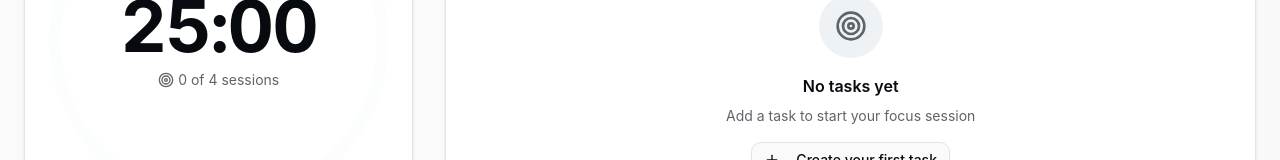
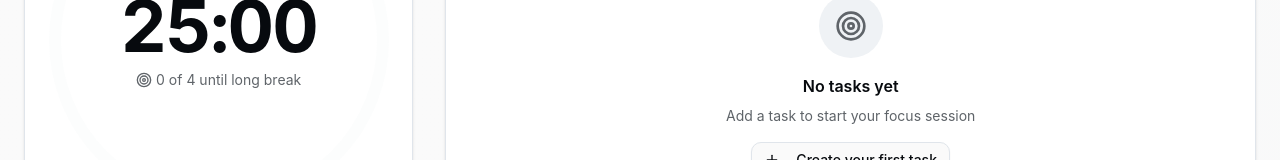
Before and after one commit to harish-govindasamy/pomodoro-timer, a Next.js app: page / in a window 1280 px wide. Shown: the part 300-460 px from the top of the page. Built offline with nearby package versions, Linux system fonts and the light colour scheme.

Commit message:
UI: Show task progress separately from session cycle progress

```diff
--- a/src/components/Timer/CircularTimerDisplay.tsx
+++ b/src/components/Timer/CircularTimerDisplay.tsx
@@ -114,7 +114,7 @@ export function CircularTimerDisplay() {
             25:00
           </div>
           <div className="text-sm text-muted-foreground mt-2">
-            0 of 4 sessions
+            0 of 4 until long break
           </div>
         </CircularProgress>
       </div>
@@ -157,9 +157,20 @@ export function CircularTimerDisplay() {
         <div className="text-6xl font-bold text-foreground tabular-nums tracking-tight">
           {displayTime}
         </div>
-        <div className="text-sm text-muted-foreground mt-2">
-          {pomodorosCompleted} of 4 sessions
-        </div>
+        {selectedTask ? (
+          <div className="text-sm text-muted-foreground mt-2 text-center">
+            <div className="font-medium text-primary">
+              {selectedTask.completedPomodoros}/{selectedTask.estimatedPomodoros} task pomodoros
+            </div>
+            <div className="text-xs mt-1">
+              {pomodorosCompleted % 4} of 4 until long break
+            </div>
+          </div>
+        ) : (
+          <div className="text-sm text-muted-foreground mt-2">
+            {pomodorosCompleted % 4} of 4 until long break
+          </div>
+        )}
       </CircularProgress>
 
       {/* Motivational Text */}
--- a/src/components/Timer/EnhancedTimerDisplay.tsx
+++ b/src/components/Timer/EnhancedTimerDisplay.tsx
@@ -204,7 +204,7 @@ export function EnhancedTimerDisplay({
             25:00
           </div>
           <div className="text-sm text-muted-foreground mt-2">
-            0 of {settings.longBreakAfter} sessions
+            0 of {settings.longBreakAfter} until long break
           </div>
         </CircularProgress>
       </div>
@@ -268,10 +268,23 @@ export function EnhancedTimerDisplay({
         >
           {displayTime}
         </div>
-        <div className="text-sm text-muted-foreground mt-2 flex items-center gap-1">
-          <ModeIcon className="w-4 h-4" />
-          {pomodorosCompleted} of {settings.longBreakAfter} sessions
-        </div>
+        {selectedTask ? (
+          <div className="text-sm text-muted-foreground mt-2 text-center">
+            <div className="font-medium text-primary flex items-center justify-center gap-1">
+              <Target className="w-3 h-3" />
+              {selectedTask.completedPomodoros}/{selectedTask.estimatedPomodoros} pomodoros
+            </div>
+            <div className="text-xs mt-1 flex items-center justify-center gap-1">
+              <ModeIcon className="w-3 h-3" />
+              {pomodorosCompleted % settings.longBreakAfter} of {settings.longBreakAfter} until long break
+            </div>
+          </div>
+        ) : (
+          <div className="text-sm text-muted-foreground mt-2 flex items-center gap-1">
+            <ModeIcon className="w-4 h-4" />
+            {pomodorosCompleted % settings.longBreakAfter} of {settings.longBreakAfter} until long break
+          </div>
+        )}
       </CircularProgress>
 
       {/* Status Text */}
```
